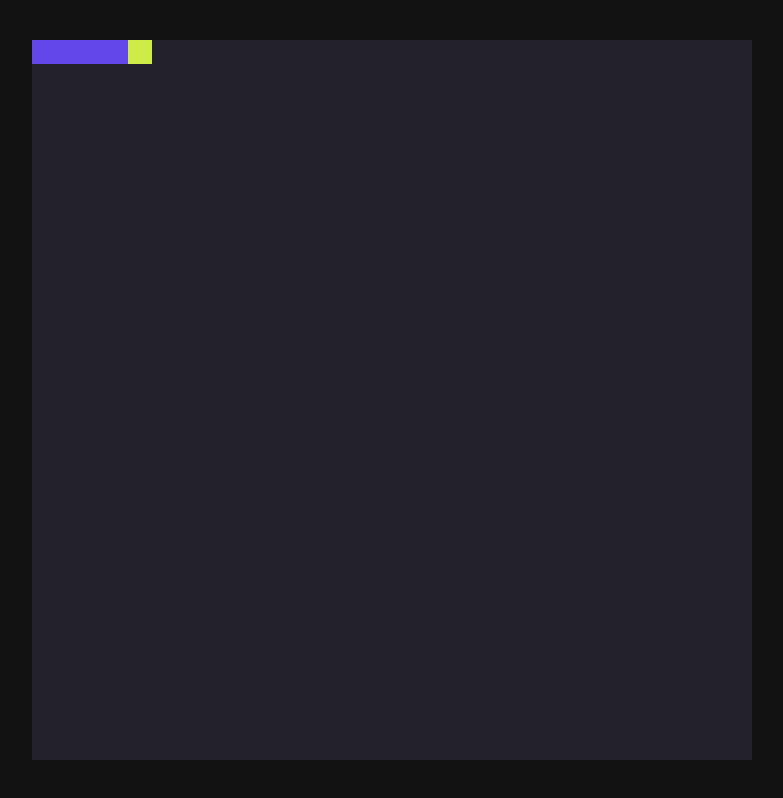
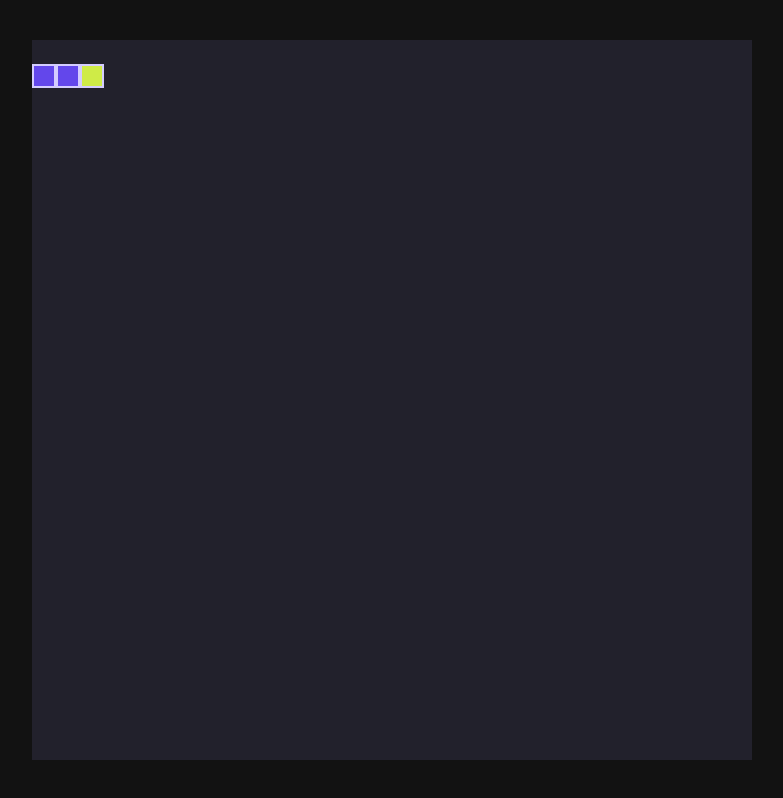
Before and after one commit to iamgopallohar/snake-game, a plain HTML site: page index.html in a window 1280 px wide. Shown: the whole page, without its empty margins (248-1031 px from the left). Drawn offline with Linux system fonts and the light colour scheme.

Commit message:
Displaying Basic Snake

```diff
--- a/css/style.css
+++ b/css/style.css
@@ -30,13 +30,17 @@ body {
 /* nomenclature - snake-element -> head-element + body-element */
 
 .snake-element {
-  border: 2px solid hsl(250, 100%, 90%);
+  --grid-row-start: 1;
+  --grid-column-start: 1;
+  grid-row-start: var(--grid-row-start);
+  grid-column-start: var(--grid-column-start);
+  border: 0.25vmin solid hsl(250, 100%, 90%);
 }
 
-.head-element {
+.head {
   background-color: hsl(70, 80%, 60%);
 }
 
-.body-element {
+.body {
   background-color: hsl(250, 80%, 60%);
 }
--- a/index.html
+++ b/index.html
@@ -10,12 +10,6 @@
     <title>Snake Game</title>
   </head>
   <body>
-    <div class="gameboard" id="gameboard">
-      <div class="body-element"></div>
-      <div class="body-element"></div>
-      <div class="body-element"></div>
-      <div class="body-element"></div>
-      <div class="head-element"></div>
-    </div>
+    <div class="gameboard" id="gameboard"></div>
   </body>
 </html>
--- a/js/script.js
+++ b/js/script.js
@@ -0,0 +1,31 @@
+class Snake {
+  constructor(gameBoard) {
+    this.elements = [
+      new Element({ type: "head", position: { x: 3, y: 2 }, board: gameBoard }),
+      new Element({ type: "body", position: { x: 2, y: 2 }, board: gameBoard }),
+      new Element({ type: "body", position: { x: 1, y: 2 }, board: gameBoard }),
+    ];
+  }
+}
+
+class Element {
+  constructor({ type, position, board }) {
+    this.element = document.createElement("div");
+    this.element.classList.add("snake-element");
+    this.element.classList.add(type);
+    this.position = { ...position };
+    board.append(this.element);
+  }
+
+  get position() {
+    return this.positionObj;
+  }
+
+  set position(positionObj) {
+    this.positionObj = positionObj;
+    this.element.style.setProperty("--grid-column-start", positionObj.x);
+    this.element.style.setProperty("--grid-row-start", positionObj.y);
+  }
+}
+
+new Snake(document.getElementById("gameboard"));
```
